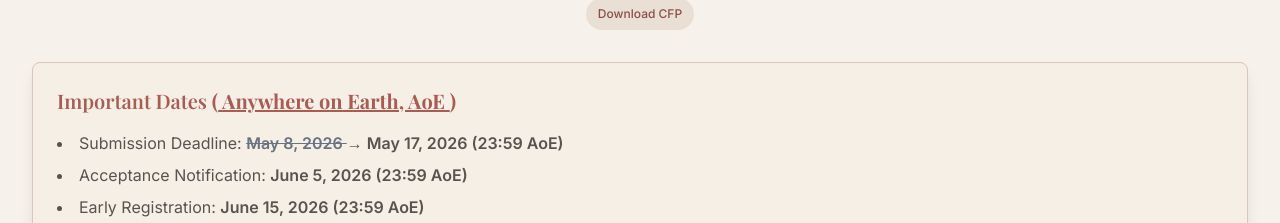
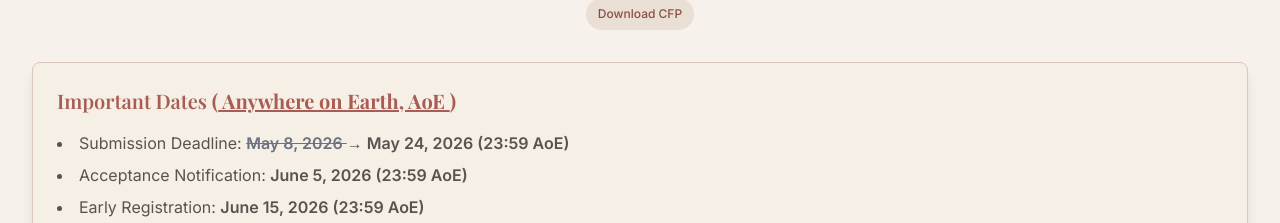
Before and after one commit to ElizaZhou96/aim4dk, a React (Vite) app: page / in a window 1280 px wide. Shown: the part 2919-3142 px from the top of the page. Built offline with nearby package versions, Linux system fonts and the light colour scheme.

Commit message:
Extend DDL

```diff
--- a/src/App.tsx
+++ b/src/App.tsx
@@ -442,7 +442,7 @@ function App() {
                 </h3>
                 <ul className="text-[#5A524F] mb-4 list-disc list-inside space-y-2">
                   <li>
-                    Submission Deadline: <span className="font-bold"> <del className="text-gray-500">May 8, 2026 </del>{" "} → May 17, 2026 (23:59 AoE)</span>
+                    Submission Deadline: <span className="font-bold"> <del className="text-gray-500">May 8, 2026 </del>{" "} → May 24, 2026 (23:59 AoE)</span>
                   </li>
                   <li>
                     Acceptance Notification: <span className="font-bold">June 5, 2026 (23:59 AoE)</span>
```
